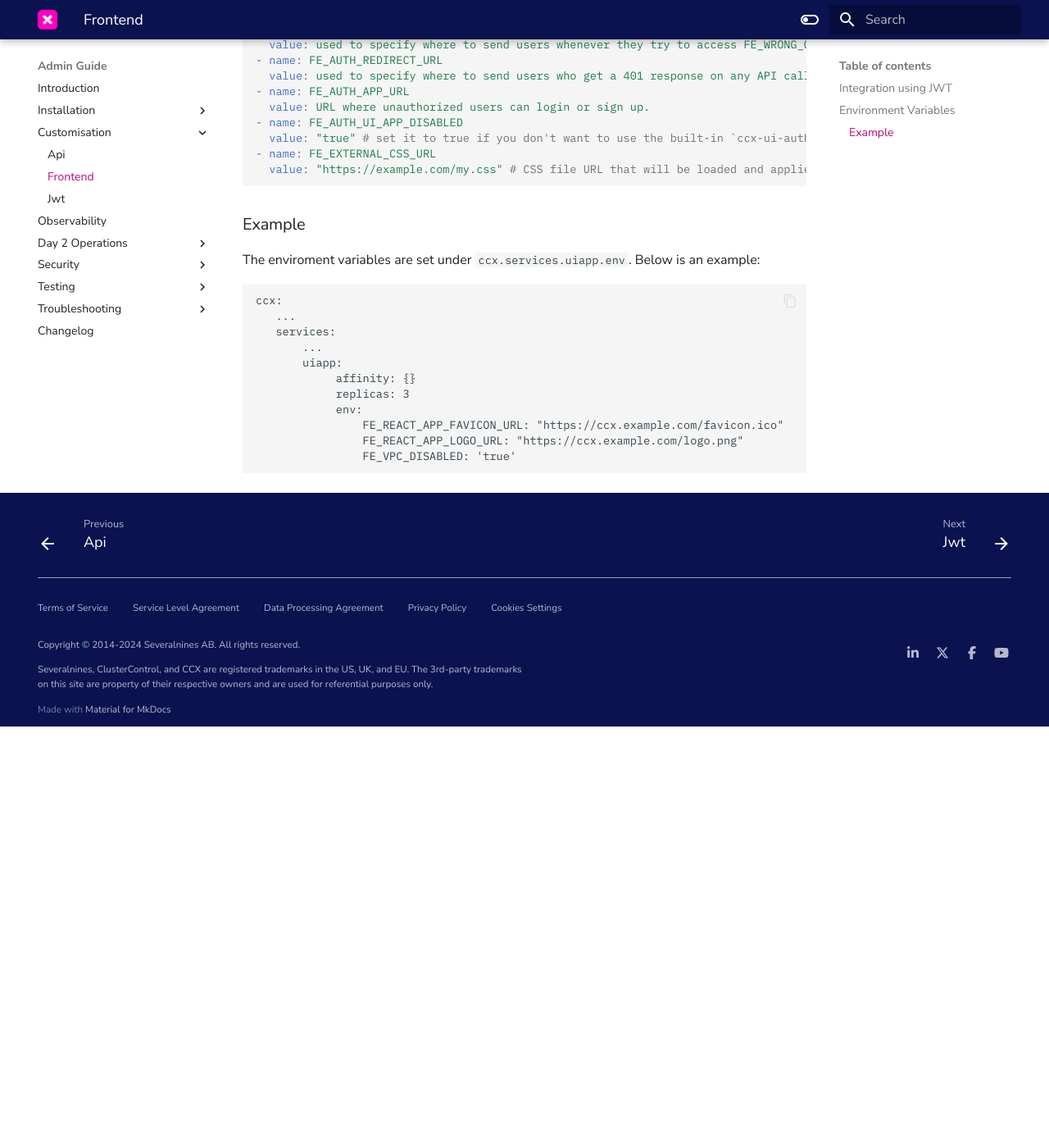
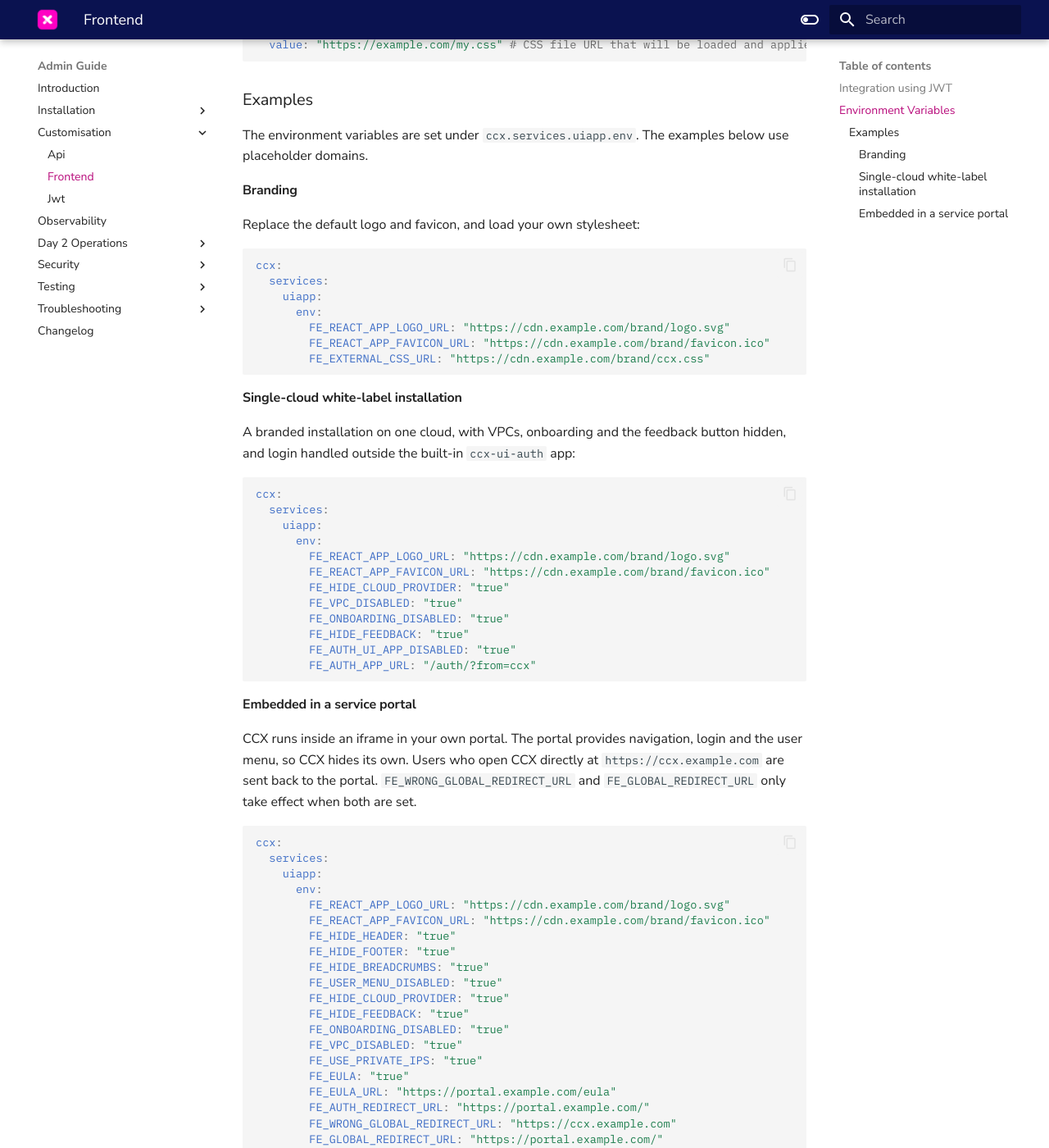
Before and after one commit to severalnines/ccx-docs, an MkDocs documentation site: the page built from docs/admin/Customisation/Frontend.md, in a window 1280 px wide and 1400 px high, scrolled down 1168 px. Shown: the whole window at 82% size. Built offline with MkDocs 1.6.1 and Material for MkDocs 9.7.7, drawn with Linux system fonts in a browser that asks for light colours; comment, search, counter and statistics services are not loaded; before the commit the page ends 2054 px from its top, so only the background shows below that; some of the changed text lies outside the part shown.

Commit message:
CCX-6219 Drop frontend variables that have no effect (#101)
* CCX-6219 Drop frontend variables that have no effect

FE_BASE_DOMAIN is set by helm-ccx from ccxFQDN and is not used by either
UI. FE_BILLING_DISABLED is set by helm-ccx when billing is disabled.
FE_HIDE_PROJECT_NAME is read but never acted on in either UI.
FE_STRIPE_PK is removed from the operator docs.

Replace the single example with three based on real installation
patterns: branding, a single-cloud white-label installation, and CCX
embedded in a service portal. All domains are placeholders.

Co-authored-by: Claude Opus 5.5 (1M context) <noreply@anthropic.com>

````diff
--- a/docs/admin/Customisation/Frontend.md
+++ b/docs/admin/Customisation/Frontend.md
@@ -40,8 +34,6 @@ A number of variables is used to control the frontend. The enviroment variables
   value: hide breadcrumbs
 - name: FE_HIDE_FEEDBACK
   value: hide feedback button at the bottom left of the page
-- name: FE_HIDE_PROJECT_NAME
-  value: not in use but intended to show or hide project dropdown in header bar
 - name: FE_USE_PRIVATE_IPS
   value: show private IPs instead of public ones in connection details and node cards
 - name: FE_WRONG_GLOBAL_REDIRECT_URL
@@ -58,20 +50,66 @@ A number of variables is used to control the frontend. The enviroment variables
   value: "https://example.com/my.css" # CSS file URL that will be loaded and applied to the CCX UI, might be useful for theming/visual customisatons. Could also break the layout if not used with caution.
 ```
 
-### Example
+### Examples
 
-The enviroment variables are set under `ccx.services.uiapp.env`. Below is an example:
+The environment variables are set under `ccx.services.uiapp.env`. The examples below use placeholder domains.
 
+#### Branding
+
+Replace the default logo and favicon, and load your own stylesheet:
+
+```yaml
+ccx:
+  services:
+    uiapp:
+      env:
+        FE_REACT_APP_LOGO_URL: "https://cdn.example.com/brand/logo.svg"
+        FE_REACT_APP_FAVICON_URL: "https://cdn.example.com/brand/favicon.ico"
+        FE_EXTERNAL_CSS_URL: "https://cdn.example.com/brand/ccx.css"
 ```
+
+#### Single-cloud white-label installation
+
+A branded installation on one cloud, with VPCs, onboarding and the feedback button hidden, and login handled outside the built-in `ccx-ui-auth` app:
+
+```yaml
 ccx:
-   ...
-   services:
-       ...
-       uiapp:
-            affinity: {}
-            replicas: 3
-            env:
-                FE_REACT_APP_FAVICON_URL: "https://ccx.example.com/favicon.ico"
-                FE_REACT_APP_LOGO_URL: "https://ccx.example.com/logo.png"
-                FE_VPC_DISABLED: 'true'
+  services:
+    uiapp:
+      env:
+        FE_REACT_APP_LOGO_URL: "https://cdn.example.com/brand/logo.svg"
+        FE_REACT_APP_FAVICON_URL: "https://cdn.example.com/brand/favicon.ico"
+        FE_HIDE_CLOUD_PROVIDER: "true"
+        FE_VPC_DISABLED: "true"
+        FE_ONBOARDING_DISABLED: "true"
+        FE_HIDE_FEEDBACK: "true"
+        FE_AUTH_UI_APP_DISABLED: "true"
+        FE_AUTH_APP_URL: "/auth/?from=ccx"
 ```
+
+#### Embedded in a service portal
+
+CCX runs inside an iframe in your own portal. The portal provides navigation, login and the user menu, so CCX hides its own. Users who open CCX directly at `https://ccx.example.com` are sent back to the portal. `FE_WRONG_GLOBAL_REDIRECT_URL` and `FE_GLOBAL_REDIRECT_URL` only take effect when both are set.
+
+```yaml
+ccx:
+  services:
+    uiapp:
+      env:
+        FE_REACT_APP_LOGO_URL: "https://cdn.example.com/brand/logo.svg"
+        FE_REACT_APP_FAVICON_URL: "https://cdn.example.com/brand/favicon.ico"
+        FE_HIDE_HEADER: "true"
+        FE_HIDE_FOOTER: "true"
+        FE_HIDE_BREADCRUMBS: "true"
+        FE_USER_MENU_DISABLED: "true"
+        FE_HIDE_CLOUD_PROVIDER: "true"
+        FE_HIDE_FEEDBACK: "true"
+        FE_ONBOARDING_DISABLED: "true"
+        FE_VPC_DISABLED: "true"
+        FE_USE_PRIVATE_IPS: "true"
+        FE_EULA: "true"
+        FE_EULA_URL: "https://portal.example.com/eula"
+        FE_AUTH_REDIRECT_URL: "https://portal.example.com/"
+        FE_WRONG_GLOBAL_REDIRECT_URL: "https://ccx.example.com"
+        FE_GLOBAL_REDIRECT_URL: "https://portal.example.com/"
+```
````
Also changed, not shown: other parts of docs/admin/Customisation/Frontend.md (+0 -6 lines).
